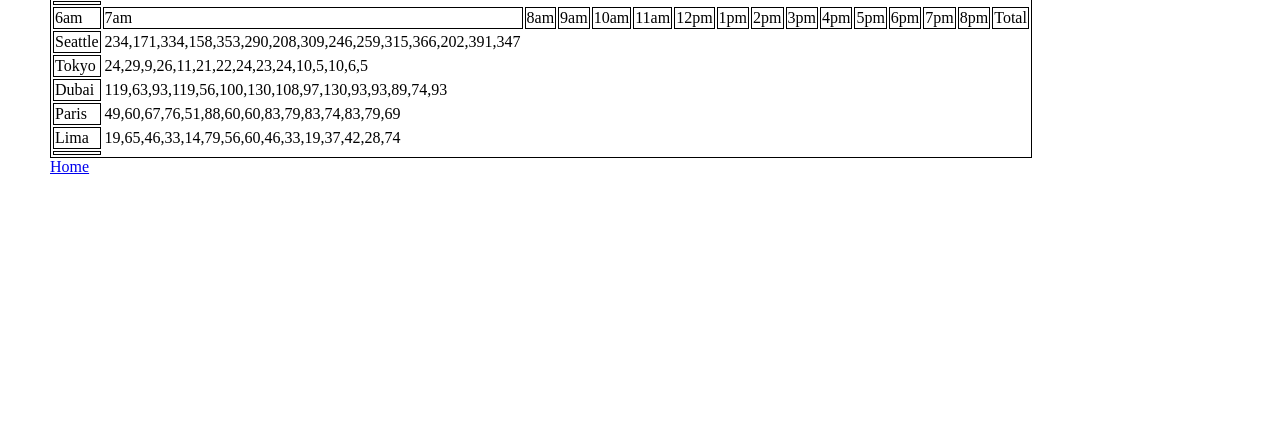
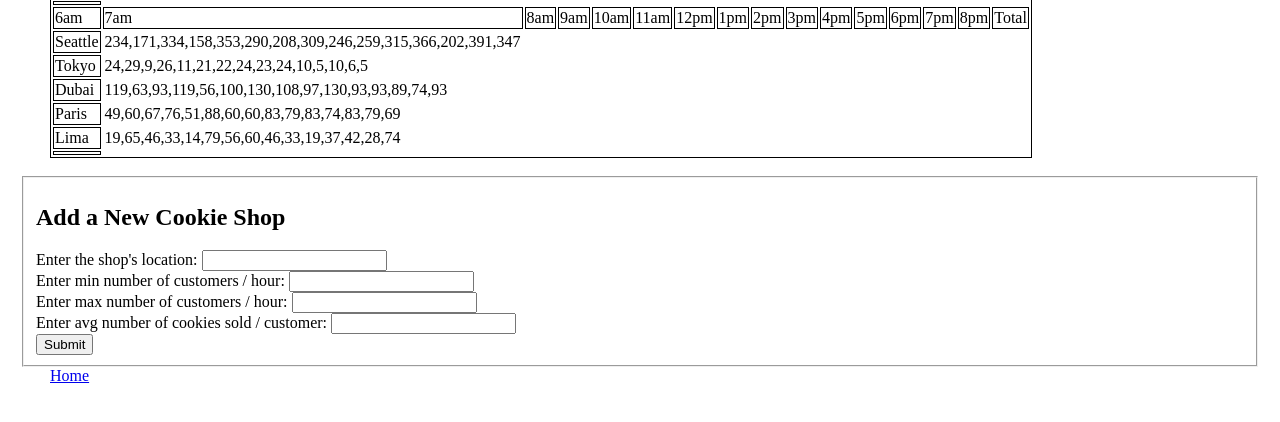
Before and after one commit to tomgtaylor/cookie-stand2, a plain HTML site: page sales.html in a window 1280 px wide. Shown: the part 330-752 px from the top of the page. Drawn offline with Linux system fonts and the light colour scheme.

Commit message:
added basic HTML form with submit button

```diff
--- a/app.js
+++ b/app.js
@@ -85,7 +85,7 @@
     let emptyCell = document.createElement('td');
     tableFooterRow.appendChild(emptyCell);
         // This should give us each hour for each location, and addes all the numbers.
-    for (let i = 0; i < 15; i++) {
+    for (let i = 0; i < openHours.length; i++) {
         let sum = 0;
         for (let x = 0; x < CookieStore.all.length; X++);{
         sum += CookieStore.all[x].cookiesPerHour[i];
--- a/sales.html
+++ b/sales.html
@@ -16,13 +16,39 @@
 
         <img id="salmonCookie" src="https://codefellows.github.io/code-201-guide/curriculum/class-06/lab/assets/salmon.png">
 
-        <table id="cookieResults"></table>
+        <table id="cookieResults"></table> <br>
+
+        <fieldset>
+            <h2>Add a New Cookie Shop</h2>
+            <form id="newShopForm">
+                    <label for="shopName">Enter the shop's location:</label>
+                    <input type="text" id="shopName" name="shopName" required> <br>
+
+                    <label for="minCustomersPerHour">Enter min number of customers / hour:</label>
+                    <input  id="minCustomersPerHour" name="minCustomersPerHour" required> <br>
+
+                    <label for="maxCustomersPerHour">Enter max number of customers / hour:</label>
+                    <input  id="maxCustomersPerHour" name="maxCustomersPerHour" required> <br>
+
+                    <label for="avgCookiesSoldPerCust">Enter avg number of cookies sold / customer:</label>
+                    <input  id="avgCookiesSoldPerCust" name="avgCookiesSoldPerCust" required> <br>
+
+                    <button type="submit">Submit</button>
+            </form>
+        </fieldset>
 
         <a href="index.html">Home</a>
         <script src="app.js"></script>
     </body>
 
     </html>
+
+    <!-- <fieldset>
+        <form>
+            <label></label>
+            <input>
+        </form>
+    </fieldset> -->
 
     <!-- <table id="cookieResults">
     </table> -->
```
